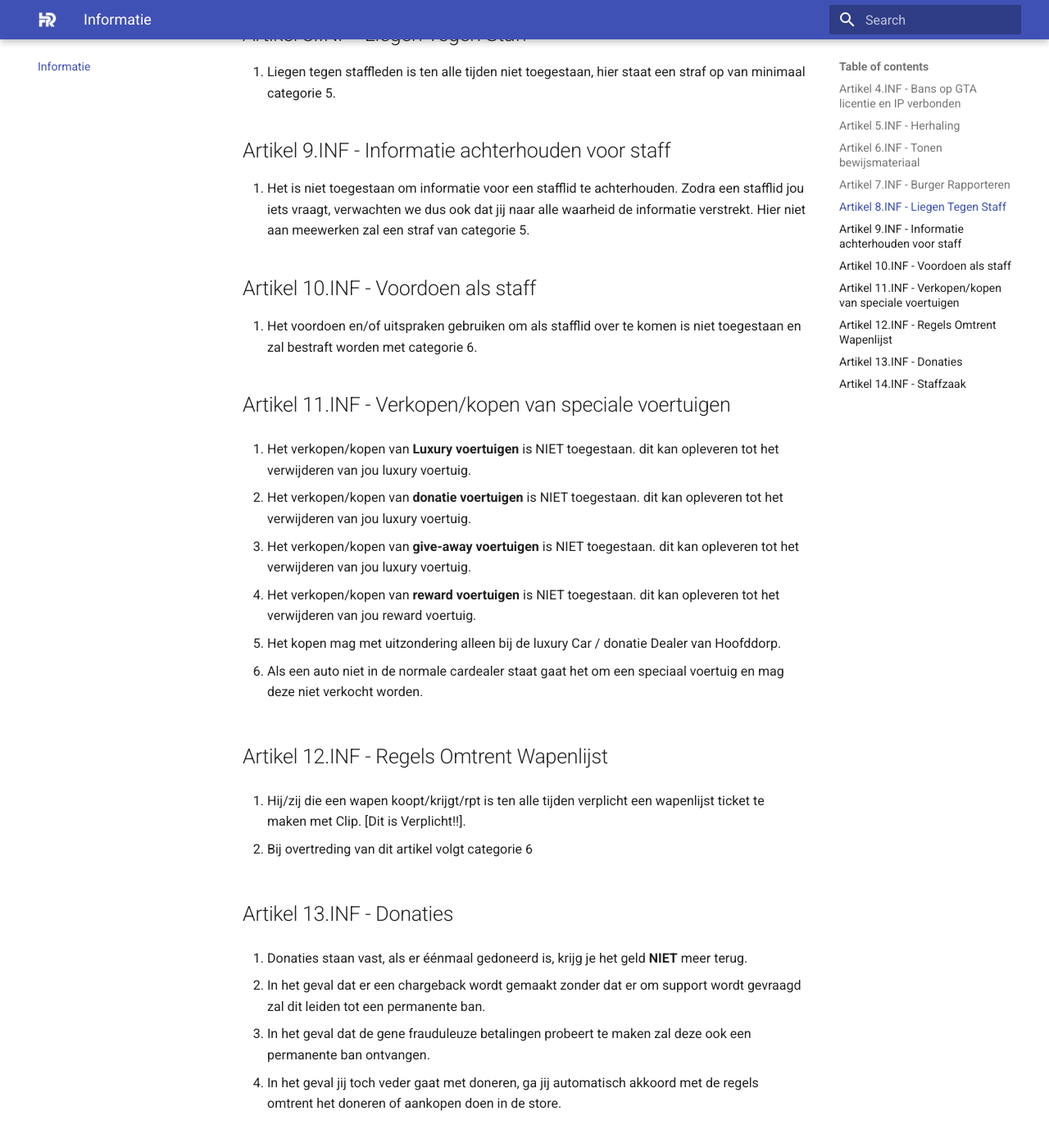
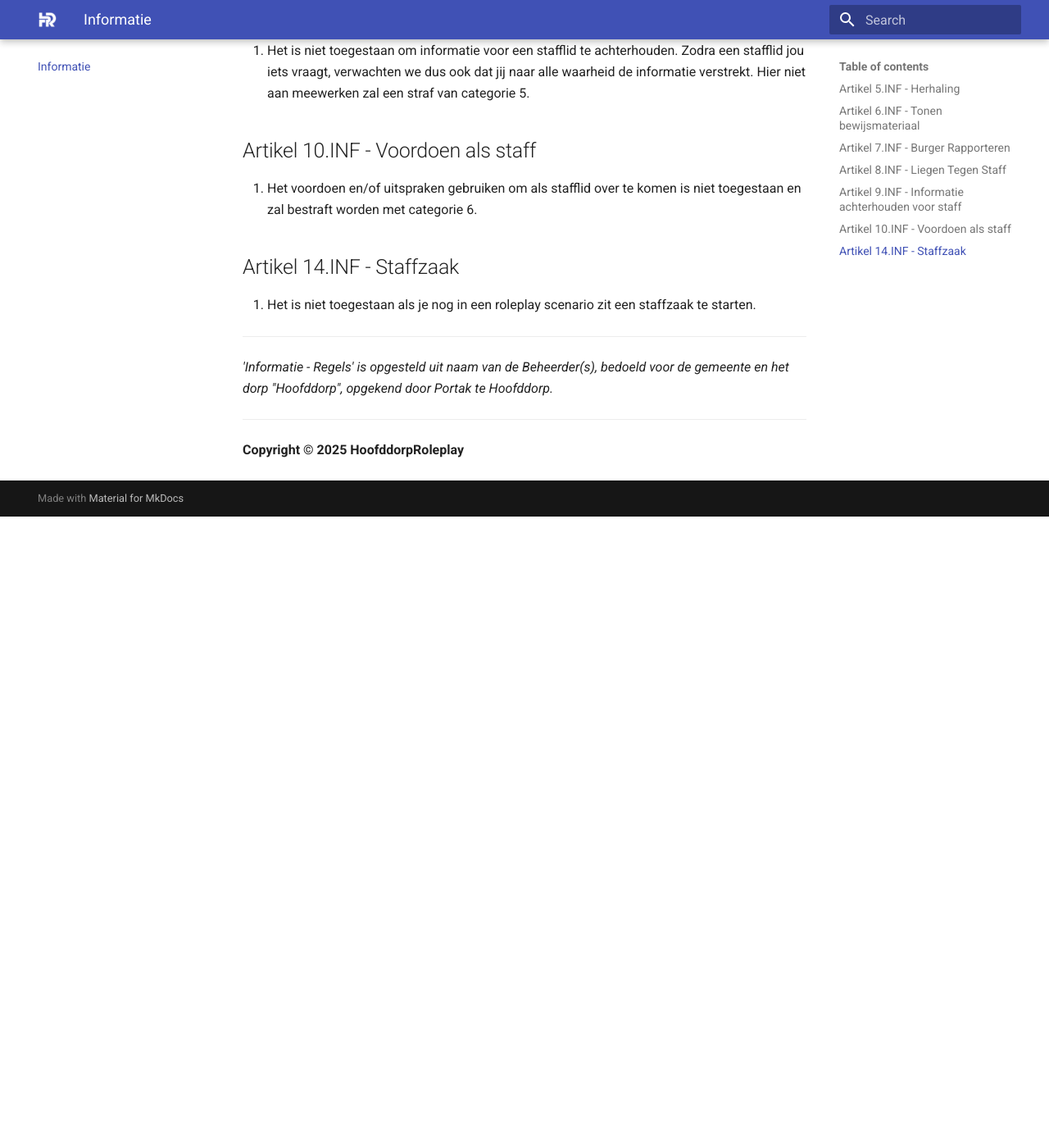
Before and after one commit to meesisgek/Hoofddorp-roleplay-APV, an MkDocs documentation site: the page built from docs/Informatie.md, in a window 1280 px wide and 1400 px high, scrolled down 1225 px. Shown: the top 1394 px of the window at 82% size. Built offline with MkDocs 1.6.1 and Material for MkDocs 9.7.7, drawn with Linux system fonts in a browser that asks for light colours; after the commit the page ends 1855 px from its top, so only the background shows below that; some of the changed text lies outside the part shown.

Commit message:
Informatie aangepast 2

```diff
--- a/docs/Informatie.md
+++ b/docs/Informatie.md
@@ -12,17 +12,13 @@
 
 1. Het omzeilen van een opgelegde straf is verboden. Indien dit geconstateerd wordt volgt een straf opleggen van de 9e categorie. Proberen "loopholes" te vinden in de regels en/of de regels te misbruiken/buigen voor je eigen voordeel is niet toegestaan en zal worden bestraft volgens categorie 7.
 
-## Artikel 4.INF - Bans op GTA licentie en IP verbonden
-
-1. Bans worden uitgedeeld op GTA License en IP Adres en geldt dus voor een ieder die hier gebruik van maakt. Dit geldt ook voor familieleden of vrienden in hetzelfde huis. Hier dien je samen verantwoordelijk voor te zijn, mocht iemand een straf krijgen.
-
 ## Artikel 5.INF - Herhaling
 
 1. Wanneer je dezelfde categorie meerdere keren heb gehad kan je volgende straf verhoogd worden met 1 categorie.
 
 ## Artikel 6.INF - Tonen bewijsmateriaal
 
-1. Een stafflid is niet verplicht om verzameld bewijsmateriaal te tonen aan een speler, wanneer hij/zij een straf heeft gekregen na het overtreden van een/of meerdere regels.
+1. Een stafflid is verplicht om verzameld bewijsmateriaal te tonen aan een speler, wanneer hij/zij hierom vraagt.
 
 ## Artikel 7.INF - Burger Rapporteren
 
@@ -40,50 +36,16 @@
 
 1. Het voordoen en/of uitspraken gebruiken om als stafflid over te komen is niet toegestaan en zal bestraft worden met categorie 6.
 
-## Artikel 11.INF - Verkopen/kopen van speciale voertuigen
-
-1. Het verkopen/kopen van **Luxury voertuigen** is NIET toegestaan. dit kan opleveren tot het verwijderen van jou luxury voertuig.
-
-2. Het verkopen/kopen van **donatie voertuigen** is NIET toegestaan. dit kan opleveren tot het verwijderen van jou luxury voertuig.
-
-3. Het verkopen/kopen van **give-away voertuigen** is NIET toegestaan. dit kan opleveren tot het verwijderen van jou luxury voertuig.
-
-4. Het verkopen/kopen van **reward voertuigen** is NIET toegestaan. dit kan opleveren tot het verwijderen van jou reward voertuig.
-
-5. Het kopen mag met uitzondering alleen bij de luxury Car / donatie Dealer van Hoofddorp.
-
-6. Als een auto niet in de normale cardealer staat gaat het om een speciaal voertuig en mag deze niet verkocht worden.
-
-## Artikel 12.INF - Regels Omtrent Wapenlijst
-
-1. Hij/zij die een wapen koopt/krijgt/rpt is ten alle tijden verplicht een wapenlijst ticket te maken met Clip. [Dit is Verplicht!!].
-
-2. Bij overtreding van dit artikel volgt categorie 6
-
-## Artikel 13.INF - Donaties
-
-1. Donaties staan vast, als er éénmaal gedoneerd is, krijg je het geld **NIET** meer terug.
-
-2. In het geval dat er een chargeback wordt gemaakt zonder dat er om support wordt gevraagd zal dit leiden tot een permanente ban.
-
-3. In het geval dat de gene frauduleuze betalingen probeert te maken zal deze ook een permanente ban ontvangen.
-
-4. In het geval jij toch veder gaat met doneren, ga jij automatisch akkoord met de regels omtrent het doneren of aankopen doen in de store.
-
 ## Artikel 14.INF - Staffzaak
 
 1. Het is niet toegestaan als je nog in een roleplay scenario zit een staffzaak te starten.
 
-2. Mocht het scenario klaar zijn wacht je 10 minuten dan mag je een staffzaak starten.
-
-   - **Vraag wel eerst toestemming van je ouders als je jonger bent dan 18 jaar om eventueel een donatie te doen.**
-
 ---
 
-*'Informatie - Regels' is opgesteld uit naam van de Beheerder(s), bedoeld voor het eiland, de gemeente en de stad "Hoofddorp", opgekend door Portak te Hoofddorp.*
+*'Informatie - Regels' is opgesteld uit naam van de Beheerder(s), bedoeld voor de gemeente en het dorp "Hoofddorp", opgekend door Portak te Hoofddorp.*
 
 
 
 ---
-@
+
 **Copyright © 2025 HoofddorpRoleplay**
```
